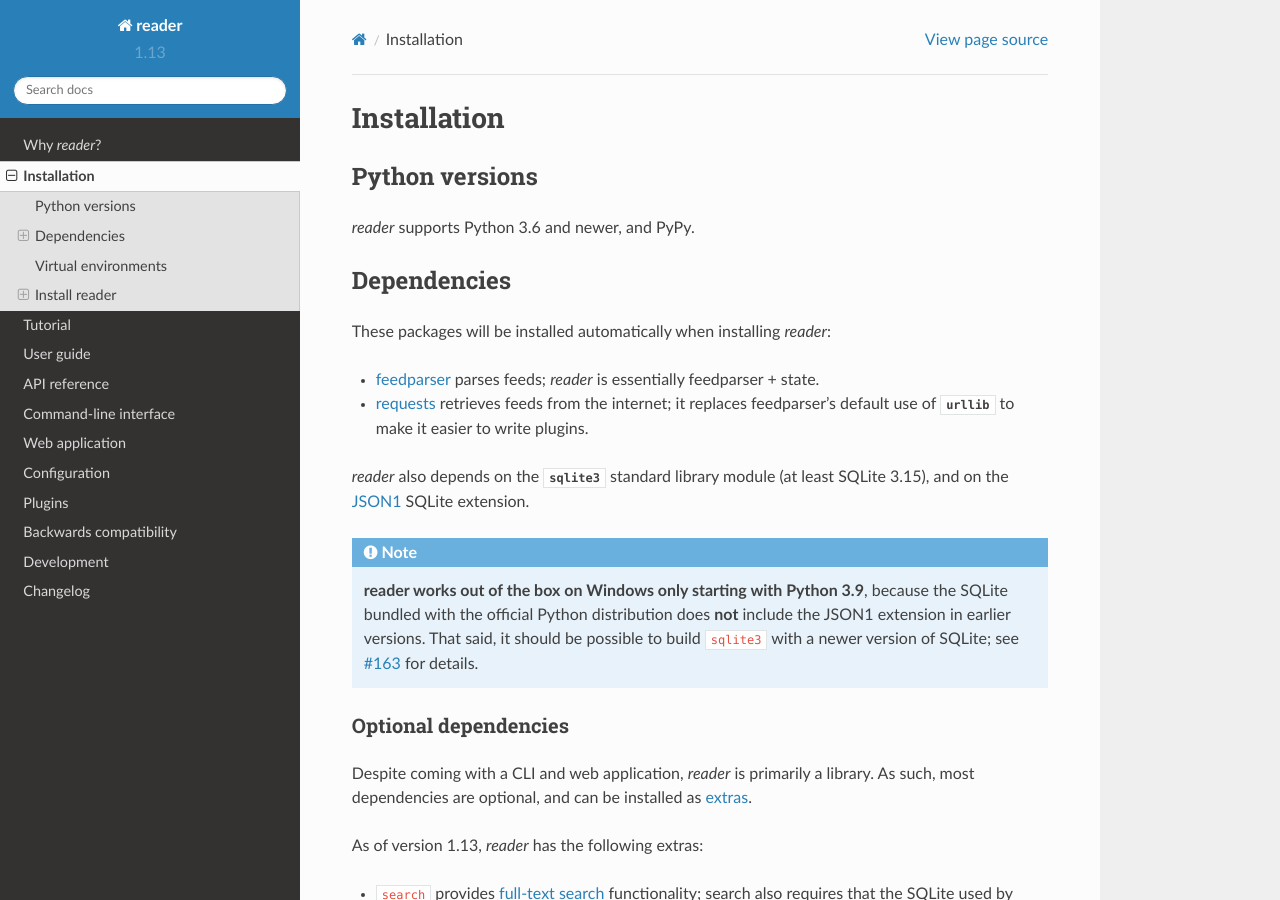
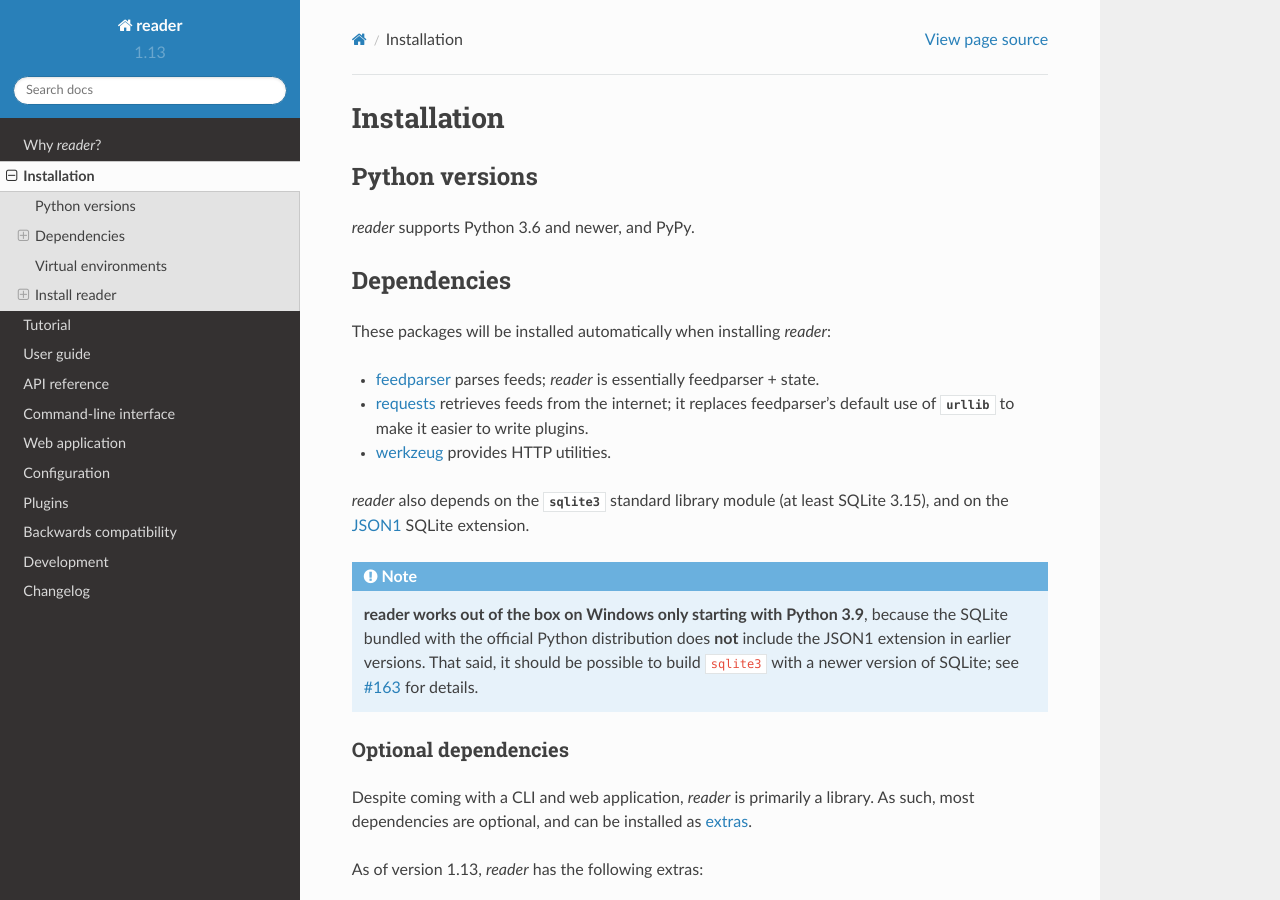
Before and after one commit to Alcides1123/reader, a Sphinx documentation site: the page built from docs/install.rst, in a window 1280 px wide and 900 px high. Built offline with Sphinx 7.4.7 and the Read the Docs theme 2.0.0, drawn with Linux system fonts in a browser that asks for light colours.

Commit message:
Make werkzeug a dependency, for #205.

```diff
--- a/docs/install.rst
+++ b/docs/install.rst
@@ -17,6 +17,7 @@ These packages will be installed automatically when installing *reader*:
 * `requests`_ retrieves feeds from the internet;
   it replaces feedparser's default use of :mod:`urllib`
   to make it easier to write plugins.
+* `werkzeug`_ provides HTTP utilities.
 
 *reader* also depends on the :mod:`sqlite3` standard library module
 (at least SQLite 3.15), and on the `JSON1`_ SQLite extension.
@@ -56,6 +57,7 @@ As of version |version|, *reader* has the following extras:
 
 .. _feedparser: https://pythonhosted.org/feedparser/
 .. _requests: https://requests.readthedocs.io
+.. _werkzeug: https://werkzeug.palletsprojects.com
 .. _JSON1: https://www.sqlite.org/json1.html
 .. _FTS5: https://www.sqlite.org/fts5.html
 
--- a/setup.py
+++ b/setup.py
@@ -30,6 +30,11 @@ setup(
         # feedparser 6 already pulls in sgmllib3k
         'feedparser>=6',
         'requests>=2.18',
+        # http utils used by parser;
+        # any "recent" version should do (0.9 is from 2013);
+        # we may choose to vendor this later on,
+        # but we probably shouldn't, since it has no other dependencies
+        'werkzeug>=0.9',
     ],
     extras_require={
         'search': ['beautifulsoup4>=4.5'],
```
